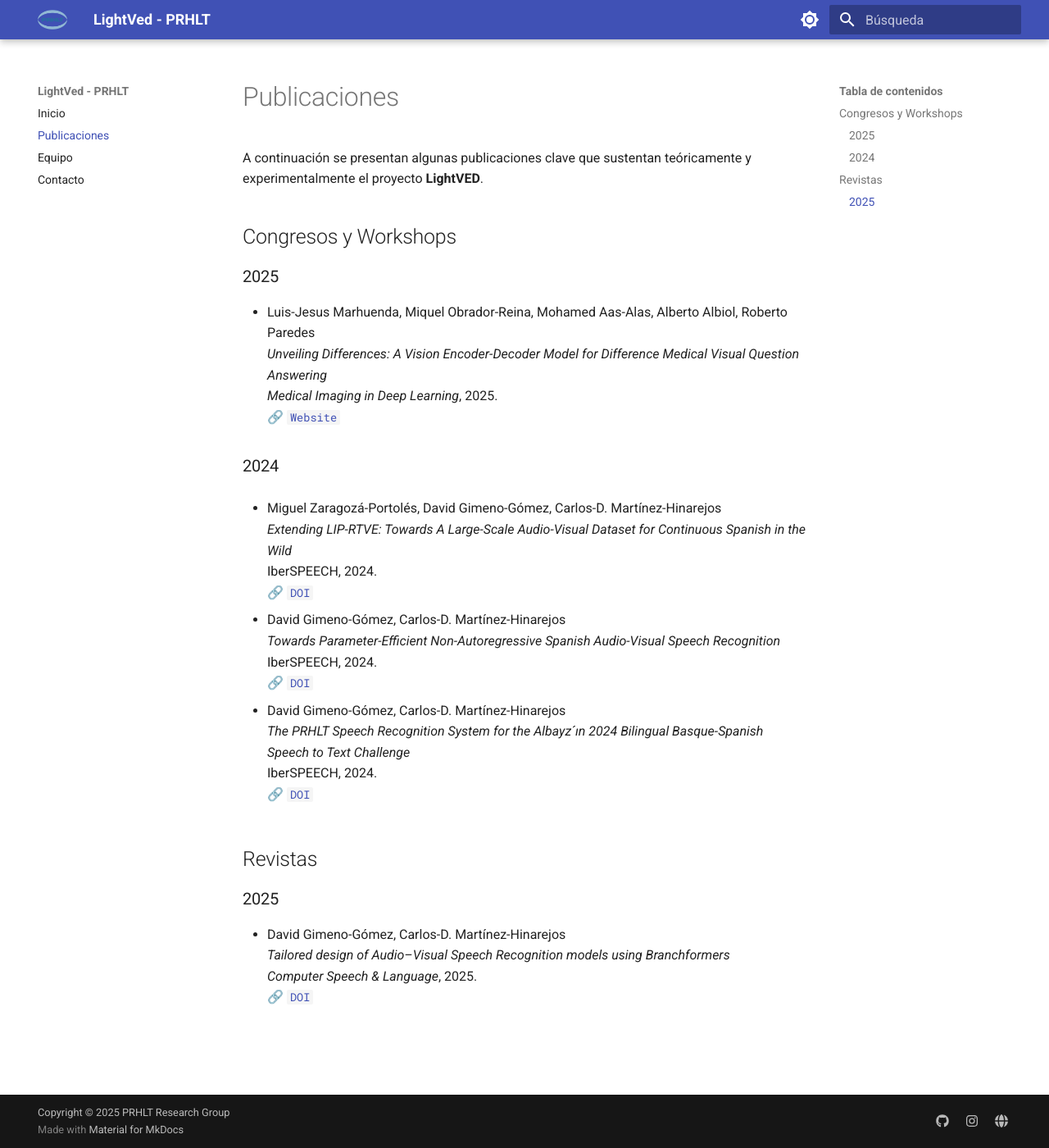
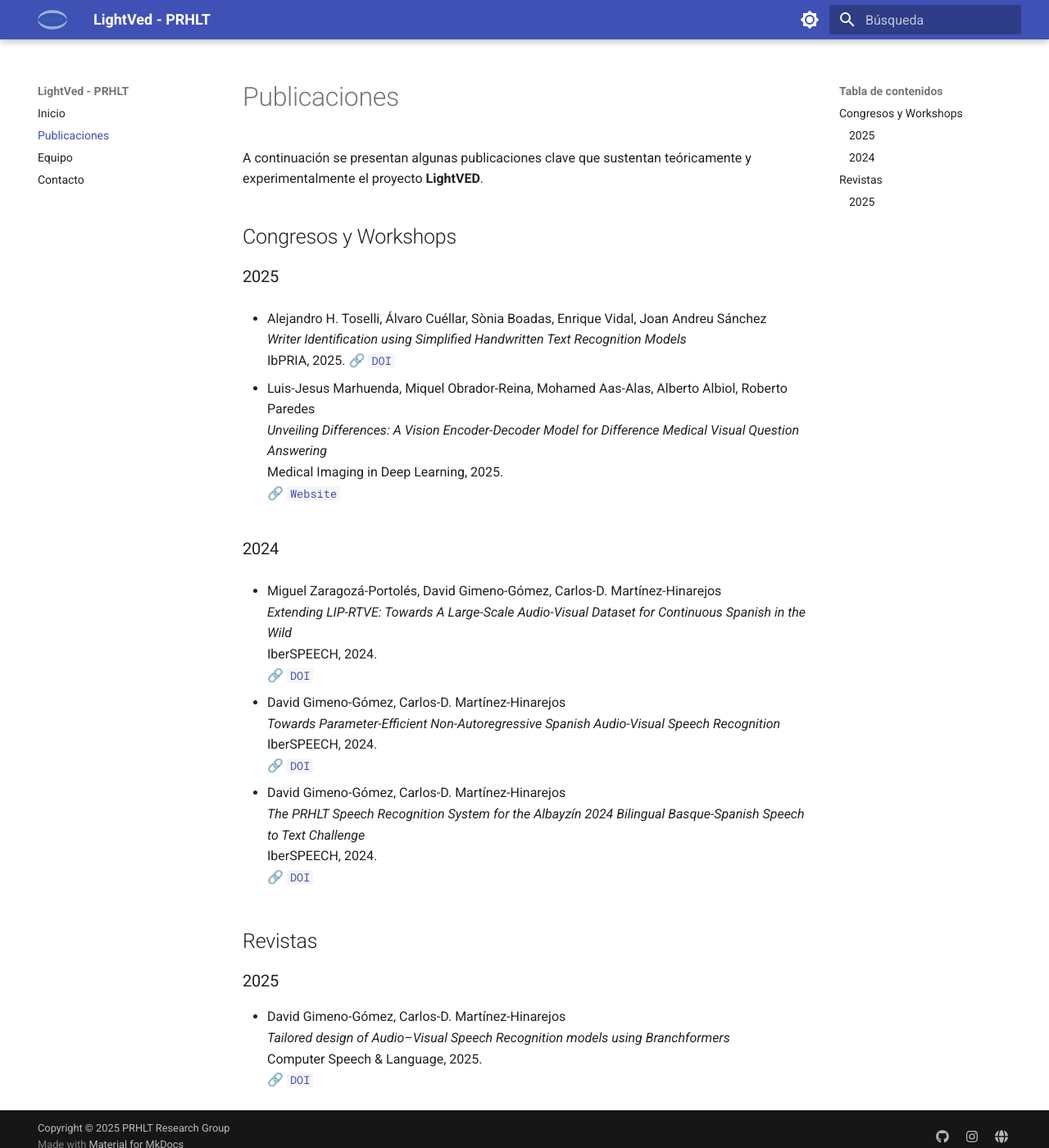
Before and after one commit to LightVED-prhlt/lightved-prhlt.github.io, an MkDocs documentation site: the page built from docs/publications.md, in a window 1280 px wide and 1400 px high. Shown: the whole window at 82% size. Built offline with MkDocs 1.6.1 and Material for MkDocs 9.7.7, drawn with Linux system fonts in a browser that asks for light colours.

Commit message:
nueva publicación de alejandro toselli

```diff
--- a/docs/publications.md
+++ b/docs/publications.md
@@ -6,9 +6,14 @@ A continuación se presentan algunas publicaciones clave que sustentan teóricam
 
 ### 2025
 
+- Alejandro H. Toselli, Álvaro Cuéllar, Sònia Boadas, Enrique Vidal, Joan Andreu Sánchez
+   *Writer Identification using Simplified Handwritten Text Recognition Models*
+   IbPRIA, 2025.
+   🔗 [`DOI`](https://doi.org/10.1007/978-3-031-99565-1_20)
+
 - Luis-Jesus Marhuenda, Miquel Obrador-Reina, Mohamed Aas-Alas, Alberto Albiol, Roberto Paredes
    *Unveiling Differences: A Vision Encoder-Decoder Model for Difference Medical Visual Question Answering*
-   *Medical Imaging in Deep Learning*, 2025.
+   Medical Imaging in Deep Learning, 2025.
    🔗 [`Website`](https://lightved-prhlt.github.io/Diff-MedVQA)
 
 ### 2024
@@ -24,7 +29,7 @@ A continuación se presentan algunas publicaciones clave que sustentan teóricam
    🔗 [`DOI`](http://dx.doi.org/10.21437/IberSPEECH.2024-34)
 
 - David Gimeno-Gómez, Carlos-D. Martínez-Hinarejos
-   *The PRHLT Speech Recognition System for the Albayz´ın 2024 Bilingual Basque-Spanish Speech to Text Challenge*
+   *The PRHLT Speech Recognition System for the Albayzín 2024 Bilingual Basque-Spanish Speech to Text Challenge*
    IberSPEECH, 2024.
    🔗 [`DOI`](http://dx.doi.org/10.21437/IberSPEECH.2024-65)
 
@@ -33,6 +38,6 @@ A continuación se presentan algunas publicaciones clave que sustentan teóricam
 ### 2025
 
 - David Gimeno-Gómez, Carlos-D. Martínez-Hinarejos
-*Tailored design of Audio–Visual Speech Recognition models using Branchformers*
-*Computer Speech & Language*, 2025.
+   *Tailored design of Audio–Visual Speech Recognition models using Branchformers*
+   Computer Speech & Language, 2025.
 🔗 [`DOI`](https://doi.org/10.1016/j.csl.2025.101811)
```
